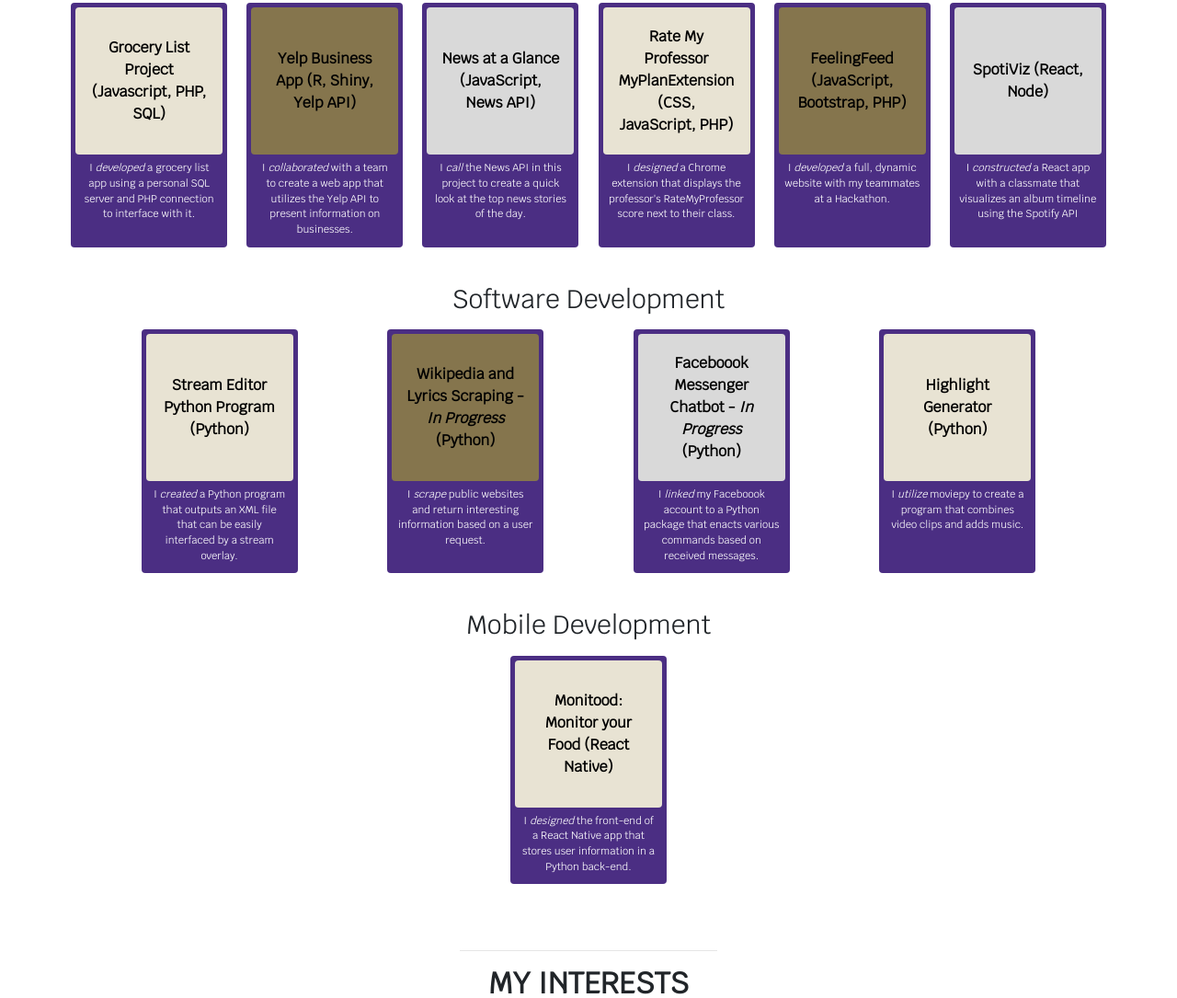
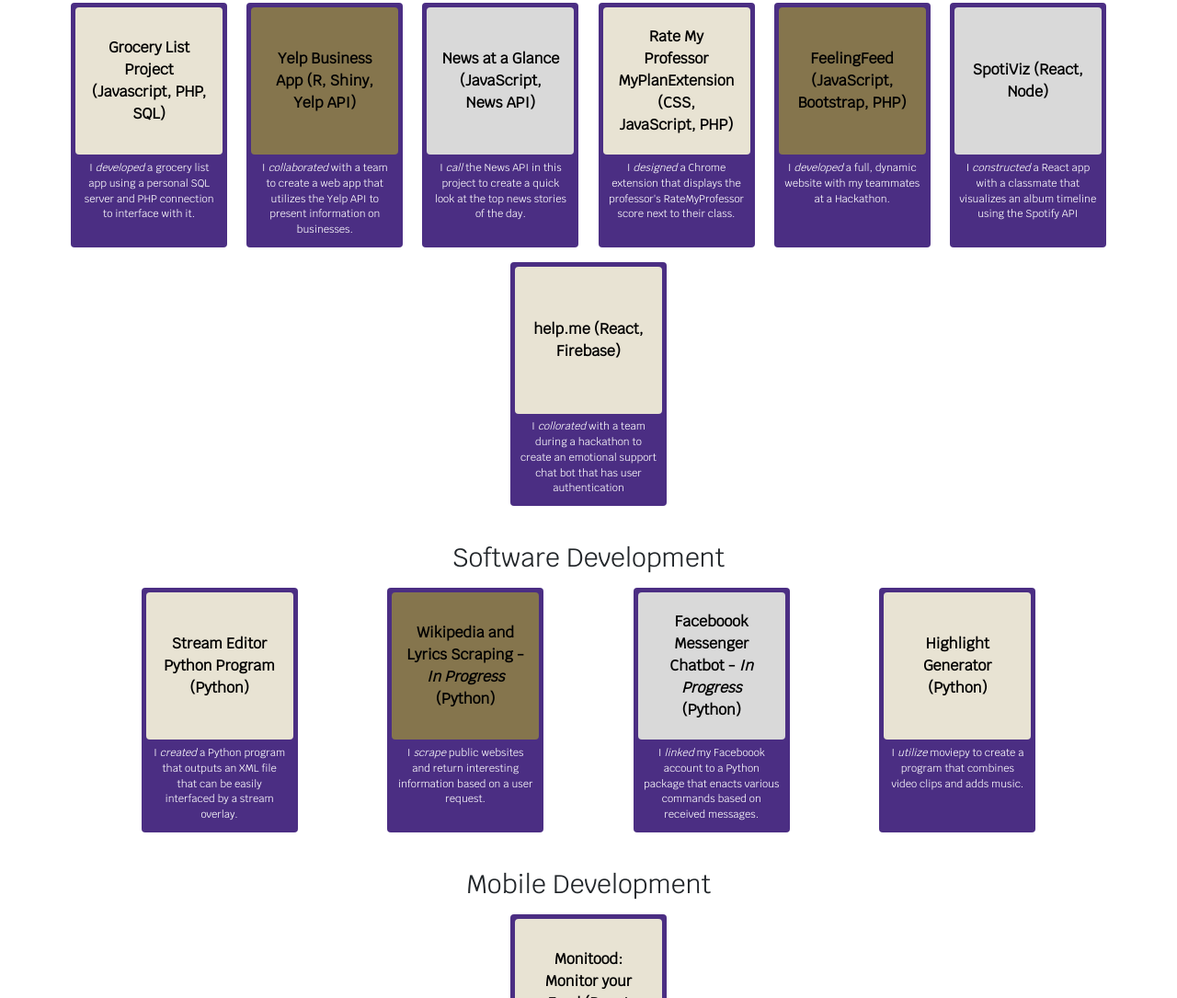
Before and after one commit to joncady/project_homepage, a plain HTML site: page index.html in a window 1280 px wide. Shown: the part 1473-2558 px from the top of the page at 92% size. Drawn offline with nearby package versions, Linux system fonts and the light colour scheme.

Commit message:
added help.me

```diff
--- a/index.html
+++ b/index.html
@@ -167,6 +167,13 @@
                                 <div class="project-info">I <em>constructed</em> a React app with a classmate
                                     that visualizes an album timeline using the Spotify API</div>
                             </a>
+                            <a class="rounded project-card" href="https://joncady.github.io/help.me/">
+                                <div class="boxes rounded" id="project-one">
+                                    <p>help.me (React, Firebase)</p>
+                                </div>
+                                <div class="project-info">I <em>collorated</em> with a team during a hackathon to
+                                    create an emotional support chat bot that has user authentication</div>
+                            </a>
                         </div>
                     </div>
                     <div id="software-dev">
@@ -297,7 +304,8 @@
             <br>All credit for the logos go to their respective owners.
         </p>
     </footer>
-    <a id="back-to-top" href="#" class="btn btn-dark btn-lg back-to-top" role="button" title="Back to the top!" data-toggle="tooltip" data-placement="left">
+    <a id="back-to-top" href="#" class="btn btn-dark btn-lg back-to-top" role="button" title="Back to the top!"
+        data-toggle="tooltip" data-placement="left">
         <i class="fas fa-arrow-up"></i>
     </a>
 </body>
```
